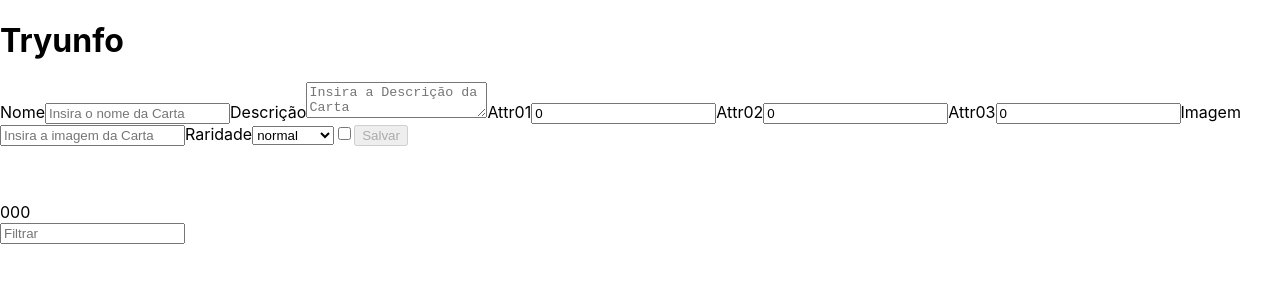
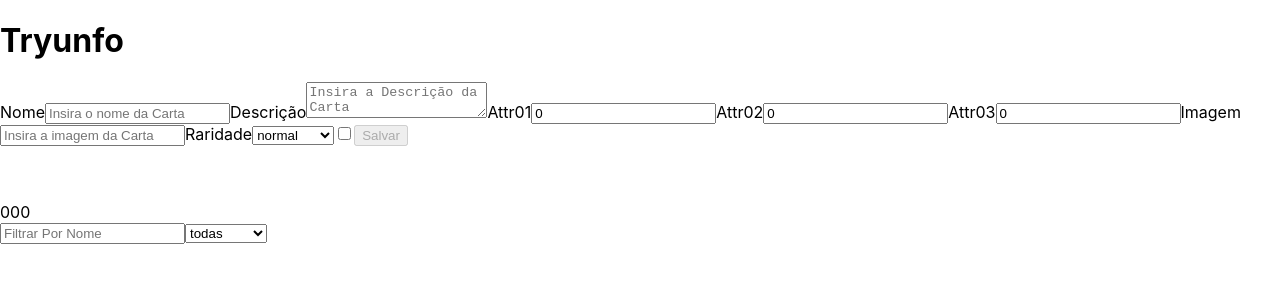
Before and after one commit to Ruan-Portella/Tryunfo, a React (Create React App) app: page / in a window 1280 px wide. Shown: the top 300 px of the page. Built offline with nearby package versions, Linux system fonts and the light colour scheme.

Commit message:
Feat: Resolvendo exercicio 11

```diff
--- a/src/App.js
+++ b/src/App.js
@@ -16,6 +16,7 @@ const INITIAL_STATE = {
   cards: [],
   button: false,
   filterName: '',
+  filterRare: '',
 };
 
 class App extends React.Component {
@@ -27,6 +28,7 @@ class App extends React.Component {
     this.onSaveButtonClick = this.onSaveButtonClick.bind(this);
     this.dellCard = this.dellCard.bind(this);
     this.filterName = this.filterName.bind(this);
+    this.filterRare = this.filterRare.bind(this);
 
     this.state = INITIAL_STATE;
   }
@@ -64,6 +66,13 @@ class App extends React.Component {
 
   filterName = ({ target }) => {
     this.setState({ filterName: target.value });
+  };
+
+  filterRare = ({ target }) => {
+    if (target.value === 'todas') {
+      return;
+    }
+    this.setState({ filterRare: target.value });
   };
 
   validate() {
@@ -107,7 +116,7 @@ class App extends React.Component {
   render() {
     const { cardName, cardDescription, cardAttr1, cardAttr2,
       cardAttr3, cardImage, cardRare, cardTrunfo,
-      hasTrunfo, cards, filterName } = this.state;
+      hasTrunfo, cards, filterName, filterRare } = this.state;
 
     return (
       <div>
@@ -139,13 +148,25 @@ class App extends React.Component {
         />
         <input
           type="text"
-          name="nameSearch"
+          name="FilterName"
           onChange={ this.filterName }
           data-testid="name-filter"
-          placeholder="Filtrar"
+          placeholder="Filtrar Por Nome"
         />
-        {cards
-          .filter((card) => card.cardName.includes(filterName))
+        <select data-testid="rare-filter" onChange={ this.filterRare }>
+          <option>todas</option>
+          <option>normal</option>
+          <option>raro</option>
+          <option>muito raro</option>
+        </select>
+        {cards.filter((card) => {
+          if (filterRare === 'todas') {
+            return card.cardRare.includes(filterRare);
+          } if (filterRare !== '') {
+            return card.cardRare === filterRare;
+          }
+          return card.cardName.includes(filterName);
+        })
           .map((card) => (
             <Filter
               key={ card.cardName }
```
